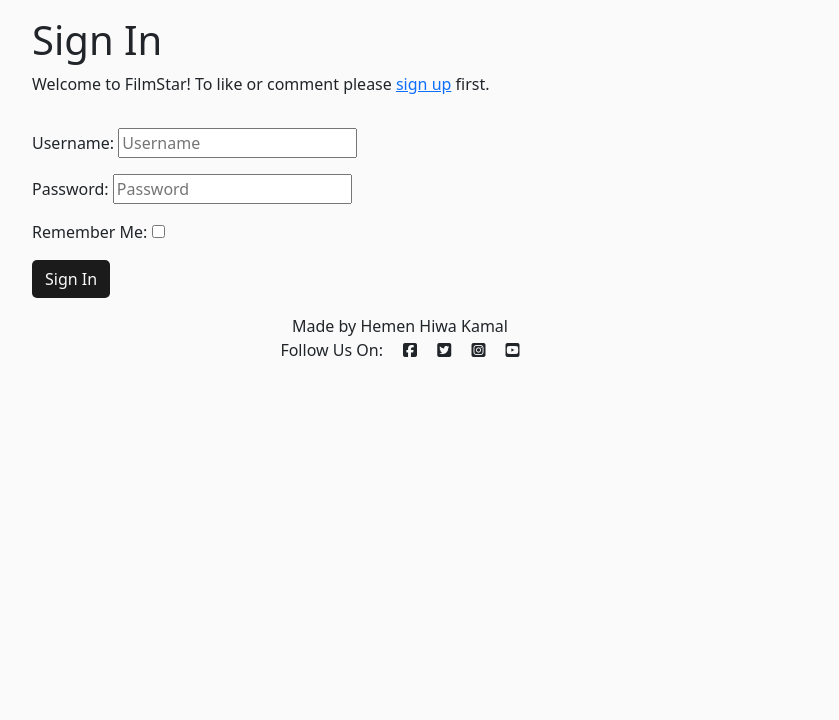
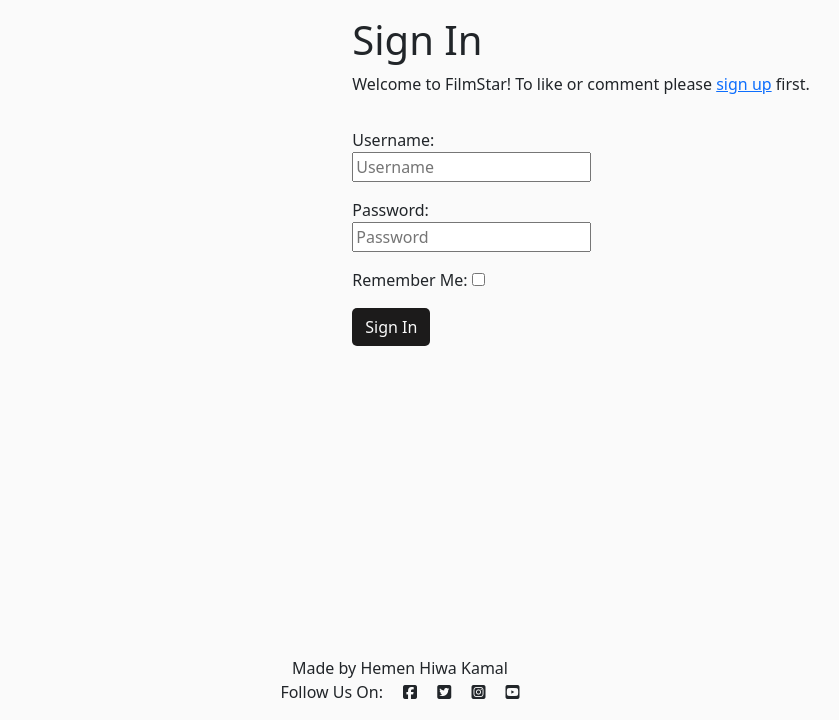
Before and after one commit to Code-Institute-Submissions/Hemenhk-filmstar_JanResub, a Django app: page /accounts/login/ in a window 1280 px wide; the page is wider, and only the part inside the window is pictured. Shown: the part 80-800 px from the top of that part, without its empty margins (240-1079 px from the left). Run offline with Django 3.2, Linux system fonts and the light colour scheme; some libraries are stand-ins or nearby versions.

Commit message:
Add styling to signup and login html files

```diff
--- a/static/css/style.css
+++ b/static/css/style.css
@@ -1,4 +1,3 @@
-
 body {
     background-color: #fafafa;
 }
@@ -167,6 +166,18 @@ nav .fa-solid {
     display: none;
 }
 
+/* Account container */
+
+.account-container {
+    min-height: 80vh;
+    position: relative;
+    display: inline-block;
+    justify-content: center;
+    align-items: center;
+    margin: 0 auto;
+    left: 40%;
+}
+
 /* Sign up, Log in and Logout buttons */
 
 .btn-signup {
--- a/templates/account/login.html
+++ b/templates/account/login.html
@@ -7,7 +7,7 @@
 
 {% block content %}
 
-<div class="container">
+<div class="account-container">
   <div class="row">
     <div class="co-md-8 mt-3 offset-md-2">
 
--- a/templates/account/logout.html
+++ b/templates/account/logout.html
@@ -6,7 +6,7 @@
 
 {% block content %}
 
-<div class="container">
+<div class="account-container">
   <div class="row">
     <div class="co-md-8 mt-3 offset-md-2">
 
```
Also changed, not shown: templates/account/signup.html (+14 -5 lines). Lines whose indentation alone changed are shown as unchanged.
